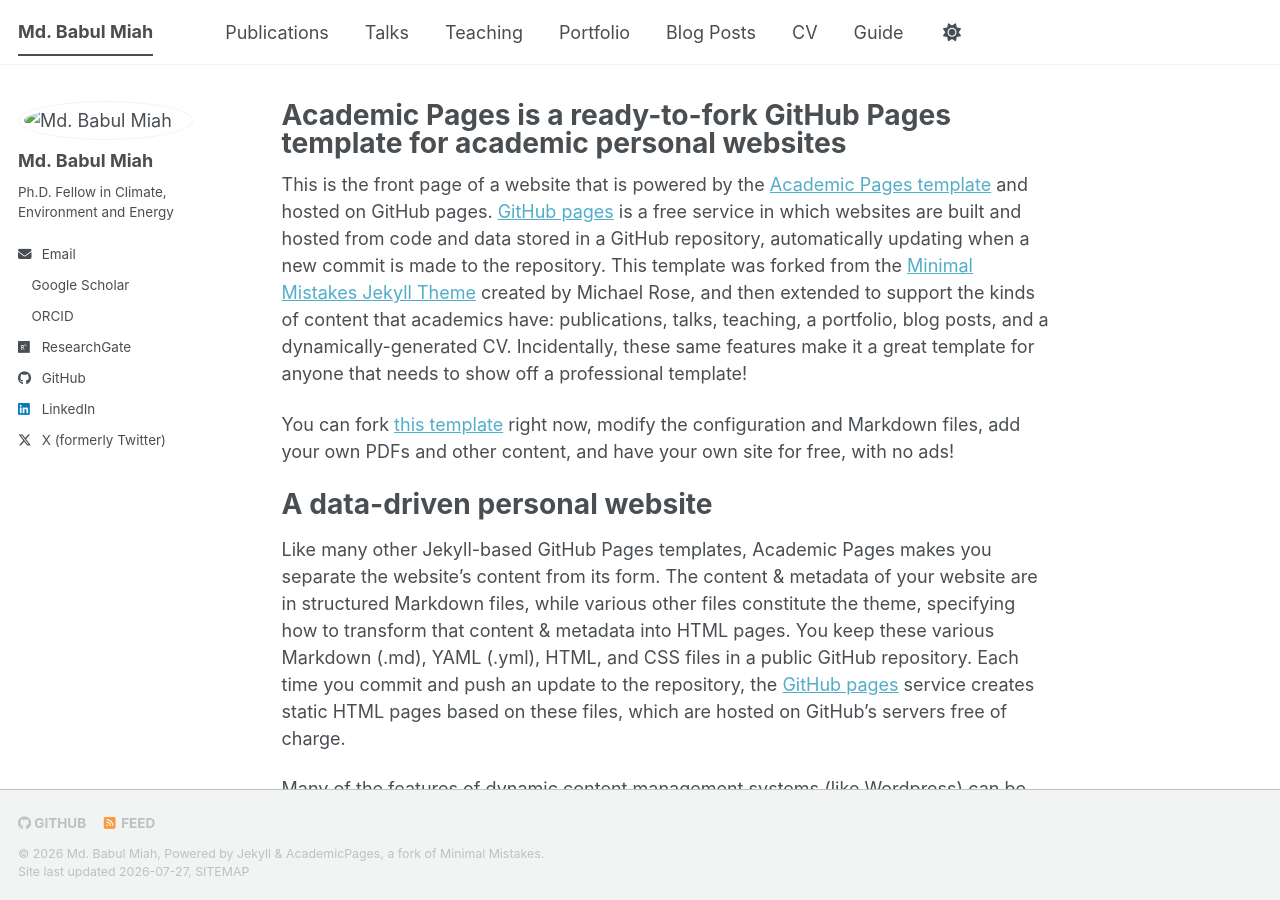
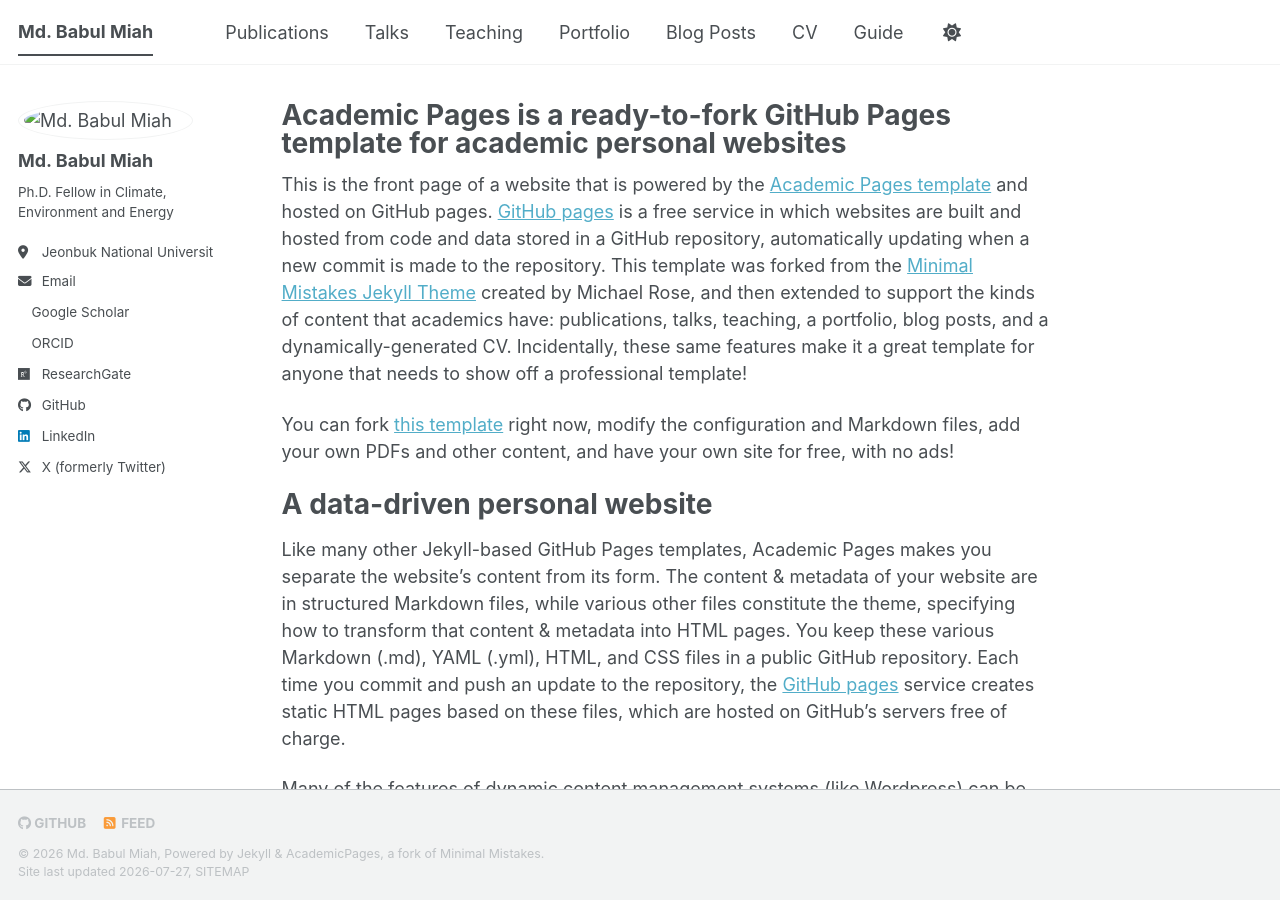
Before and after one commit to mbm-phd/mbm-phd.github.io, a Jekyll site: the page built from _pages/about.md, in a window 1280 px wide and 900 px high. Built offline with Jekyll 4.4.1, drawn with Linux system fonts in a browser that asks for light colours; a style sheet for code colours, icons or effects is not loaded; some of the changed lines change nothing that is shown.

Commit message:
Change contact to location in _config.yml

```diff
--- a/_config.yml
+++ b/_config.yml
@@ -19,7 +19,7 @@
   name: "Md. Babul Miah"
   avatar: "/images/babul_profile.jpg" # পরবর্তীতে আপনার ছবি এই নামে images ফোল্ডারে দেবেন
   bio: "Ph.D. Fellow in Climate, Environment and Energy"
-  contact: "Jeonbuk National University, 567 Baekje-daero, Deokjin-gu, Jeonju-si, Jeollabuk-do, 54896 Republic of Korea"
+  location: "Jeonbuk National University, 567 Baekje-daero, Deokjin-gu, Jeonju-si, Jeollabuk-do, 54896 Republic of Korea"
   email            : "babul@jbnu.ac.kr"
 
   # Academic websites
```
